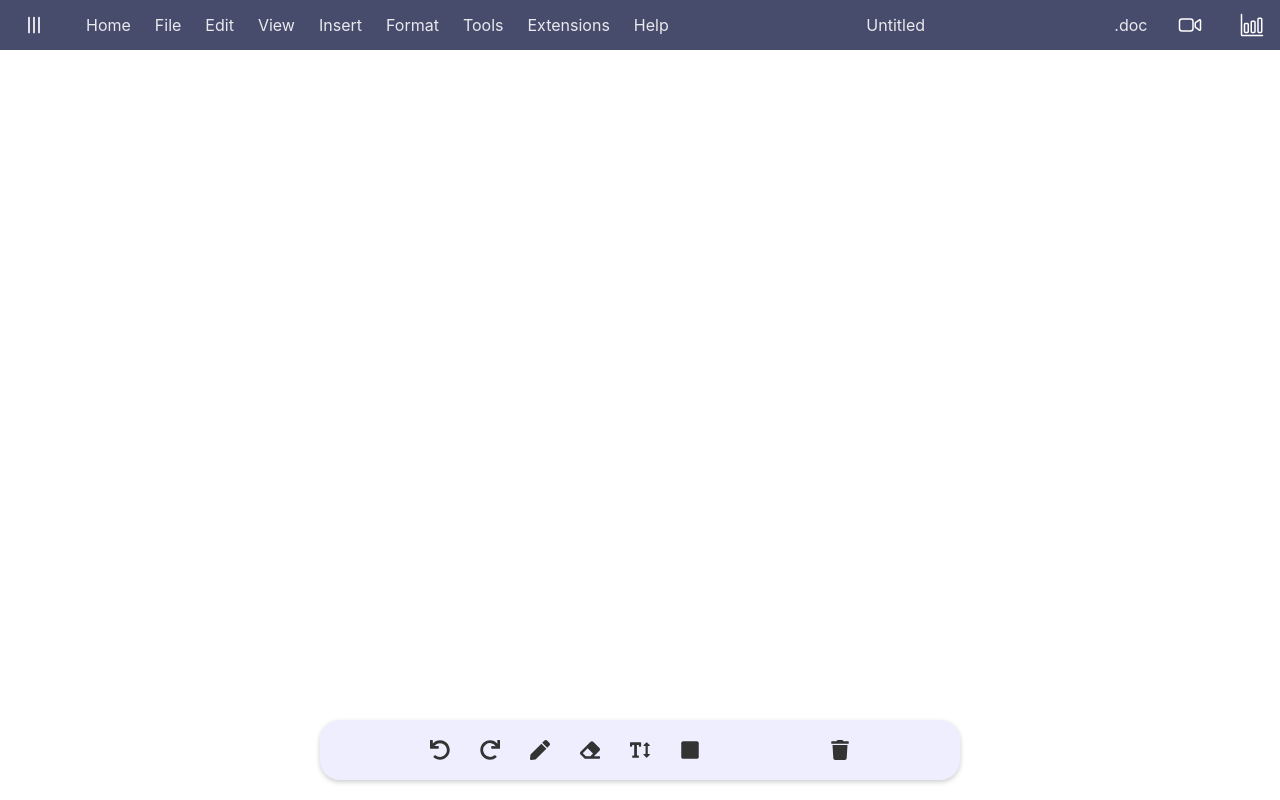
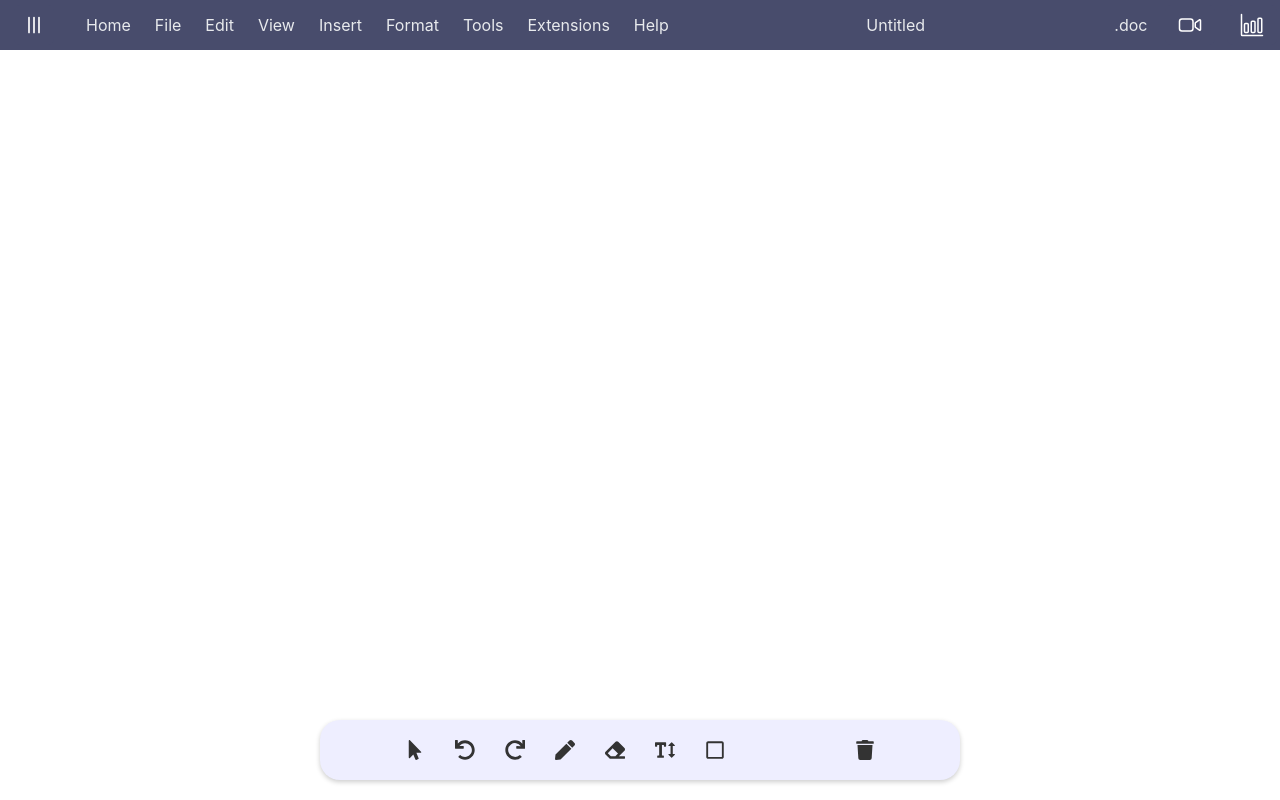
Before and after one commit to AG-2003/Group-Project, a React (Create React App) app in the folder frontend/: page /Board in a window 1280 px wide. Shown: the top 800 px of the page. Built offline with nearby package versions, Linux system fonts and the light colour scheme; some icons are missing; a web font is replaced by a local one.

Commit message:
pointer added to drag around elements

```diff
--- a/frontend/src/components/Whiteboard/Canvas.tsx
+++ b/frontend/src/components/Whiteboard/Canvas.tsx
@@ -3,7 +3,7 @@ import { Stage, Layer, Line, Text, StageProps, Rect } from "react-konva";
 import Toolbar from "./Toolbar";
 import "./Canvas.scss";
 
-type Tool = "pen" | "eraser" | "text" | "clear" | "none";
+type Tool = "pen" | "eraser" | "text" | "clear" | "pointer";
 type Shape = "rectangle" | "circle" | "line";
 
 interface LineType {
@@ -207,6 +207,7 @@ const Canvas: React.FC = () => {
           setTexts([...texts, { tool, x: pos.x, y: pos.y, text }]);
         }
       }
+
       if (selectedShape === "rectangle") {
         const stage = e.target.getStage();
         const point = stage?.getPointerPosition();
@@ -215,11 +216,10 @@ const Canvas: React.FC = () => {
           setCurrentRectangle({
             x: point.x,
             y: point.y,
-            width: 0,
+            width: 0, // Keep these as zero initially
             height: 0,
-            fill: penColor, // Use the current pen color for the rectangle fill
+            fill: penColor,
           });
-          console.log("Rectangle drawing started", currentRectangle);
         }
       }
     }
@@ -275,7 +275,6 @@ const Canvas: React.FC = () => {
         height: newHeight,
       });
     }
-
     // Add similar conditions for other shapes if needed
     // ...
   };
@@ -292,6 +291,9 @@ const Canvas: React.FC = () => {
   };
 
   const handleToolChange = (selectedTool: Tool | Shape) => {
+    if (selectedTool === "pointer") {
+      setTool("pointer");
+    }
     if (selectedTool === "clear") {
       setLines([]);
       setTexts([]);
@@ -301,7 +303,7 @@ const Canvas: React.FC = () => {
       // If the selected tool is a shape, we update the selectedShape state.
       if (isShape(selectedTool)) {
         setSelectedShape(selectedTool);
-        setTool("none"); // 'none' indicates no drawing tool is selected.
+        setTool("pointer"); // 'none' indicates no drawing tool is selected.
       } else {
         // If the selected tool is not a shape, we update the tool state and clear the shape.
         setTool(selectedTool as Tool);
@@ -379,6 +381,7 @@ const Canvas: React.FC = () => {
               globalCompositeOperation={
                 line.tool === "eraser" ? "destination-out" : "source-over"
               }
+              draggable={tool === "pointer"}
             />
           ))}
           {texts.map((textItem, i) => (
@@ -388,7 +391,7 @@ const Canvas: React.FC = () => {
               y={textItem.y}
               text={textItem.text}
               fontSize={20}
-              draggable
+              draggable={tool === "pointer"}
             />
           ))}
           {rectangles.map((rect, i) => (
@@ -399,7 +402,7 @@ const Canvas: React.FC = () => {
               width={rect.width}
               height={rect.height}
               fill={rect.fill}
-              draggable
+              draggable={tool === "pointer"}
             />
           ))}
           {currentRectangle && (
--- a/frontend/src/components/Whiteboard/Toolbar.tsx
+++ b/frontend/src/components/Whiteboard/Toolbar.tsx
@@ -6,13 +6,16 @@ import {
   FaTrash,
   FaUndo,
   FaRedo,
+  FaRegSquare,
+  // FaRegCircle,
+  // FaSlash,
+  FaMousePointer,
 } from "react-icons/fa"; // Import necessary icons
 import { FaDroplet, FaSliders } from "react-icons/fa6";
-import { FaSquare, FaCircle, FaSlash } from "react-icons/fa"; // Example shape icons
 
 import "./Toolbar.scss";
 
-type Tool = "pen" | "eraser" | "text" | "clear";
+type Tool = "pen" | "eraser" | "text" | "clear" | "pointer";
 type Shape = "rectangle" | "circle" | "line";
 
 interface ToolbarProps {
@@ -38,6 +41,12 @@ const Toolbar: React.FC<ToolbarProps> = ({
 }) => {
   return (
     <div className="toolbar">
+      <button
+        className={`tool-button ${tool === "pointer" ? "selected" : ""}`}
+        onClick={() => handleToolChange("pointer")}
+      >
+        <FaMousePointer />
+      </button>
       <button
         onClick={handleUndo}
         disabled={undoStack.length === 0}
@@ -75,13 +84,13 @@ const Toolbar: React.FC<ToolbarProps> = ({
           className={`tool-button ${tool === "rectangle" ? "selected" : ""}`}
           onClick={() => handleToolChange("rectangle")}
         >
-          <FaSquare />
+          <FaRegSquare />
         </button>
         {/* <button
           className="tool-button"
           onClick={() => handleToolChange("circle")}
         >
-          <FaCircle />
+          <FaRegCircle />
         </button>
         <button
           className="tool-button"
```
